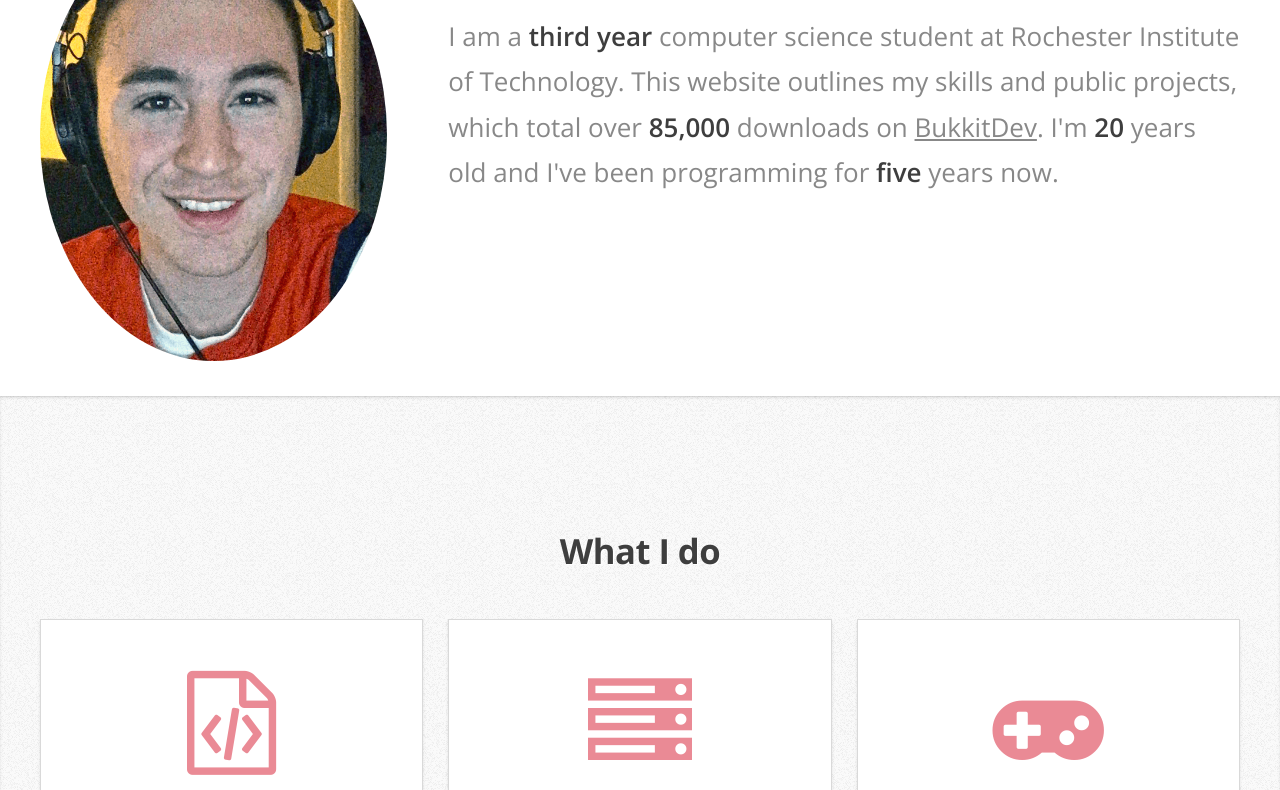
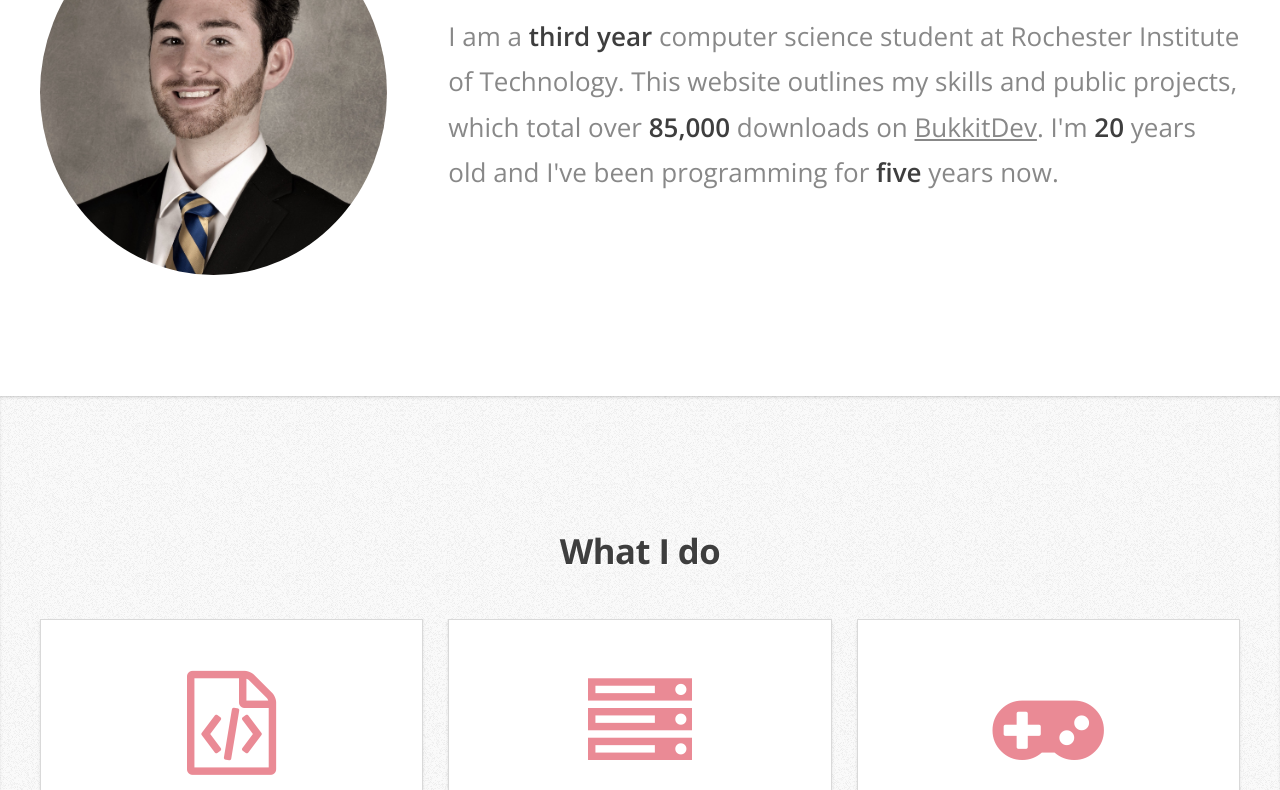
Before and after one commit to nsporillo/porillo-net, a plain HTML site: page index.html in a window 1280 px wide. Shown: the part 298-1088 px from the top of the page. Drawn offline with nearby package versions, Linux system fonts and the light colour scheme.

Commit message:
Update photo

```diff
--- a/index.html
+++ b/index.html
@@ -42,7 +42,7 @@
     <article class=container id=top>
         <div class=row>
             <div class=4u>
-                <span class="image fit"><img src="images/self.png" alt=""/></span>
+                <span class="image fit"><img src="images/self.jpg" alt=""/></span>
             </div>
             <div class=8u>
                 <header>
```
Also changed, not shown: images/self.jpg (added).
